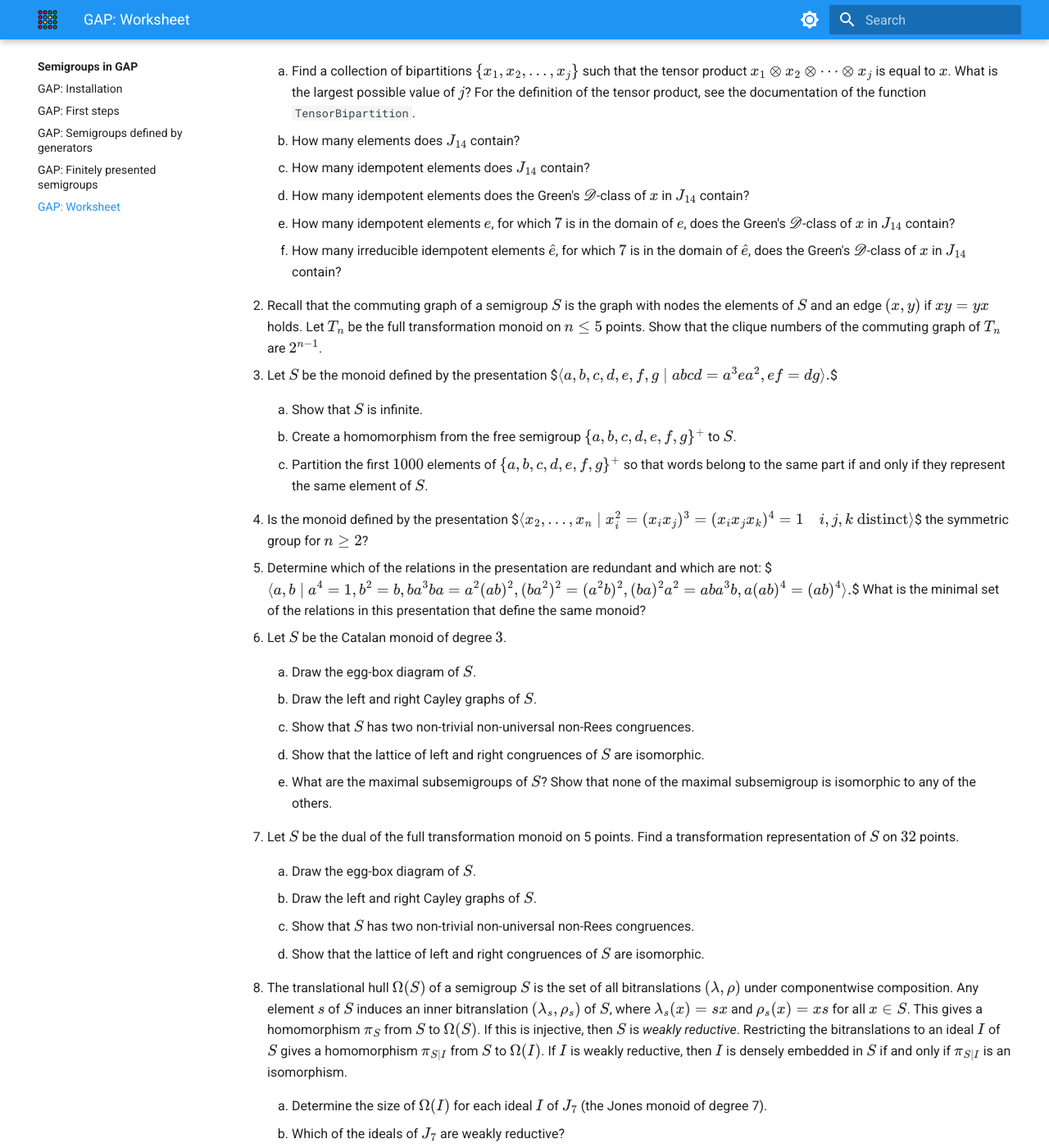
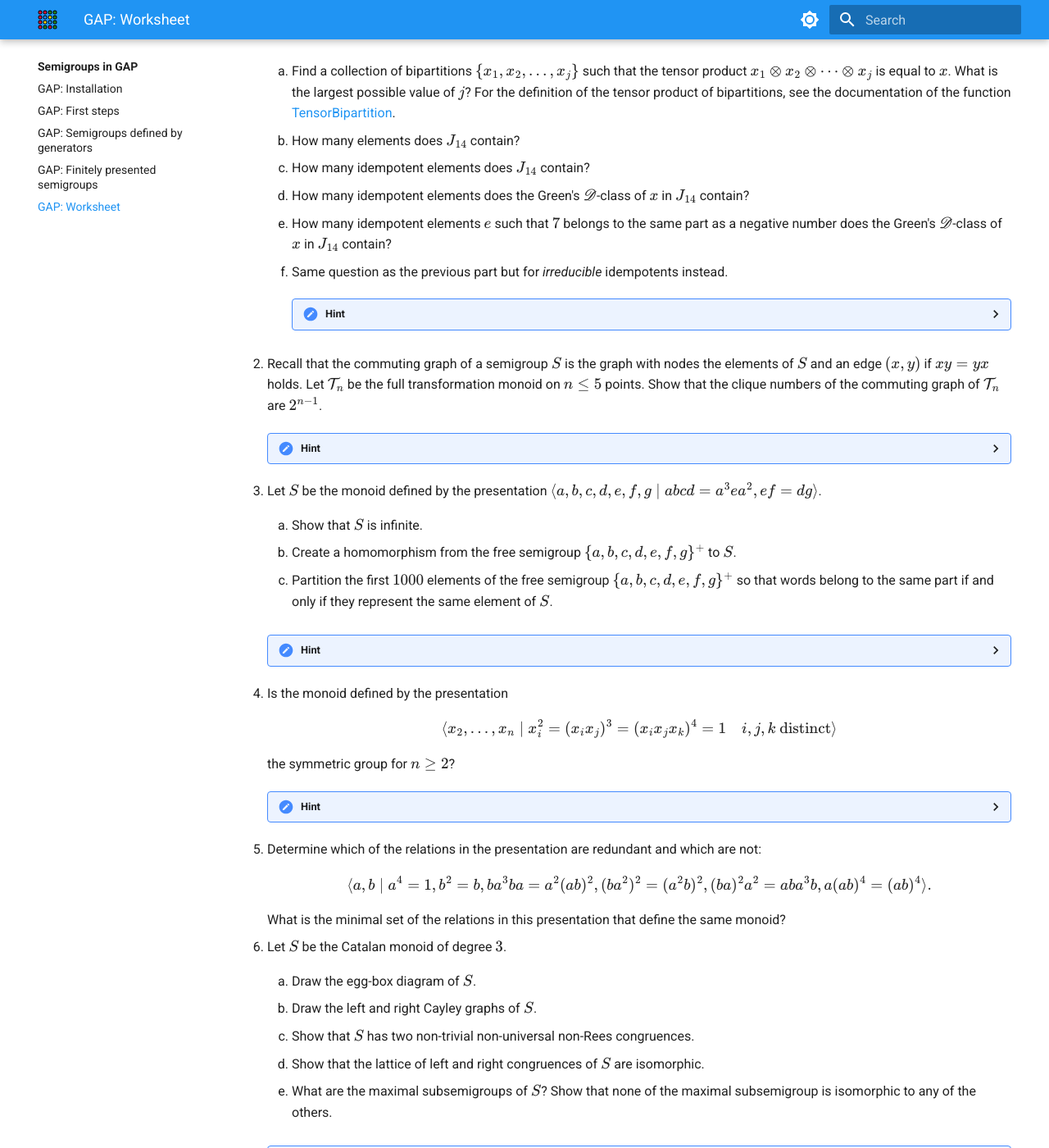
Before and after one commit to libsemigroups/tutorial, an MkDocs documentation site: the page built from docs/gap/worksheet.md, in a window 1280 px wide and 1400 px high, scrolled down 537 px. Shown: the whole window at 82% size. Built offline with MkDocs 1.6.1 and Material for MkDocs 9.7.7, drawn with Linux system fonts in a browser that asks for light colours; some of the changed text lies outside the part shown.

Commit message:
Add some hints to the GAP worksheet

```diff
--- a/docs/gap/worksheet.md
+++ b/docs/gap/worksheet.md
@@ -1,19 +1,18 @@
 # Worksheet
 
 
-This worksheet contains some exercises to be completed in `GAP` with the
-use of the `Semigroups` package as part of the GAP workshop session of
-NBSAN 40.
+This worksheet contains some exercises to be completed in [GAP][] with the use
+of the [Semigroups package for GAP][] package as part of the [GAP][] workshop
+session of [NBSAN 40](TODO).
 
 1.  Let $J_n$ denote the Jones monoid of degree $n$, and
     ![An element of the Jones monoid](../images/bipartition.png)
 
-    1.  Find a collection of bipartitions $\{x_1, x_2, \dots,
-                x_j\}$ such that the tensor product
-        $x_1 \otimes x_2 \otimes
-                \dots \otimes x_j$ is equal to $x$. What is the largest
-        possible value of $j$? For the definition of the tensor product,
-        see the documentation of the function `TensorBipartition`.
+    1.  Find a collection of bipartitions $\{x_1, x_2, \dots, x_j\}$ such that
+        the tensor product $x_1 \otimes x_2 \otimes \dots \otimes x_j$ is equal
+    to $x$. What is the largest possible value of $j$? For the definition of
+    the tensor product of bipartitions, see the documentation of the function
+    [TensorBipartition](TODO).
 
     2.  How many elements does $J_{14}$ contain?
 
@@ -22,46 +21,79 @@ NBSAN 40.
     4.  How many idempotent elements does the Green's
         $\mathscr{D}$-class of $x$ in $J_{14}$ contain?
 
-    5.  How many idempotent elements $e$, for which $7$ is in the domain
-        of $e$, does the Green's $\mathscr{D}$-class of $x$ in $J_{14}$
-        contain?
+    5.  How many idempotent elements $e$ such that $7$ belongs to the same part
+        as a negative number does the Green's $\mathscr{D}$-class of $x$ in
+        $J_{14}$ contain?
 
-    6.  How many irreducible idempotent elements $\hat{e}$, for which
-        $7$ is in the domain of $\hat{e}$, does the Green's
-        $\mathscr{D}$-class of $x$ in $J_{14}$ contain?
+    6.  Same question as the previous part but for *irreducible* idempotents
+        instead.
+
+        ??? hint
+
+            You might find the following helpful:
+
+            * [DClass](TODO)
+            * [DomainOfBipartition](TODO)
+            * [IsIrreducibleIdempotent](TODO)
+            * [JonesMonoid](TODO)
+            * [NrIdempotents](TODO)
+            * [Size](TODO)
 
 2.  Recall that the commuting graph of a semigroup $S$ is the graph with
     nodes the elements of $S$ and an edge $(x, y)$ if $xy = yx$ holds.
-    Let $T_n$ be the full transformation monoid on $n \leq 5$ points.
-    Show that the clique numbers of the commuting graph of $T_n$ are
+    Let $\mathcal{T}_n$ be the full transformation monoid on $n \leq 5$ points.
+    Show that the clique numbers of the commuting graph of $\mathcal{T}_n$ are
     $2 ^ {n - 1}$.
 
+    ??? hint
+
+        You can defined $\mathcal{T}_n$ in [GAP][] using
+        [FullTransformationMonoid](TODO), and you can compute the clique number
+        of digraph using [CliqueNumber](TODO) from the [Digraphs package for
+        GAP](TODO). The [Digraphs package for GAP](TODO) is required by the
+        [Semigroups package for GAP](TODO) so you don't have to install
+        anything new to do this.
+
 3.  Let $S$ be the monoid defined by the presentation
-    $$\langle a, b, c, d, e, f, g \mid abcd = a^3ea^2, ef= dg\rangle.$$
+    $\langle a, b, c, d, e, f, g \mid abcd = a^3ea^2, ef= dg\rangle$.
 
     1.  Show that $S$ is infinite.
 
     2.  Create a homomorphism from the free semigroup $\{a, b, c, d,
                 e, f, g\}^+$ to $S$.
 
-    3.  Partition the first $1000$ elements of
+    3.  Partition the first $1000$ elements of the free semigroup
         $\{a, b, c, d, e, f, g\}^+$ so that words belong to the same
         part if and only if they represent the same element of $S$.
 
+    ??? hint
+
+        You might find the following helpful:
+
+        * [SemigroupHomomorphismByImages](TODO)
+        * [Enumerator](TODO)
+
 4.  Is the monoid defined by the presentation
-    $$\langle x_2, \ldots, x_n\mid x_i^2 = (x_ix_j) ^3 =
-          (x_ix_jx_k)^4 = 1\quad i, j, k \text{ distinct}\rangle$$ the
-    symmetric group for $n\geq 2$?
+    $$
+    \langle x_2, \ldots, x_n\mid x_i^2 = (x_ix_j) ^3 =
+          (x_ix_jx_k)^4 = 1\quad i, j, k \text{ distinct}\rangle
+    $$
+    the symmetric group for $n\geq 2$?
+
+    ??? hint
+
+        You might want to use [NumberOfRightCongruences](TODO).
 
 5.  Determine which of the relations in the presentation are redundant
-    and which are not: $$\begin{align*}
-          \langle a, b \mid &\
-          a^4=1,  b^2= b,
-          ba^3ba= a^2(ab)^2,  (ba^2)^2= (a^2b)^2 ,  (ba)^2a^2= aba^3b,
-          a(ab)^4= (ab)^4
-          \rangle.
-    \end{align*}$$ What is the minimal set of the relations in this
-    presentation that define the same monoid?
+    and which are not:
+    $$
+          \langle a, b \mid
+          a^4=1, b^2= b,
+          ba^3ba= a^2(ab)^2, (ba^2)^2= (a^2b)^2, (ba)^2a^2= aba^3b,
+          a(ab)^4= (ab)^4 \rangle.
+    $$
+    What is the minimal set of the relations in this presentation that define
+    the same monoid?
 
 6.  Let $S$ be the Catalan monoid of degree $3$.
 
@@ -78,18 +110,18 @@ NBSAN 40.
     5.  What are the maximal subsemigroups of $S$? Show that none of the
         maximal subsemigroup is isomorphic to any of the others.
 
+    ??? hint
+
+        You might want to look at:
+
+        * [DotDigraph](TODO)
+        * [DotString](TODO)
+        * [LeftCayleyDigraph](TODO) and [RightCayleyDigraph](TODO)
+        * [Congruences](TODO)
+        * ...
+
 7.  Let $S$ be the dual of the full transformation monoid on 5 points.
     Find a transformation representation of $S$ on $32$ points.
-
-    1.  Draw the egg-box diagram of $S$.
-
-    2.  Draw the left and right Cayley graphs of $S$.
-
-    3.  Show that $S$ has two non-trivial non-universal non-Rees
-        congruences.
-
-    4.  Show that the lattice of left and right congruences of $S$ are
-        isomorphic.
 
 8.  The translational hull $\Omega(S)$ of a semigroup $S$ is the set of
     all bitranslations $(\lambda, \rho)$ under componentwise
```
Also changed, not shown: other parts of docs/gap/worksheet.md (+3 -0 lines).
